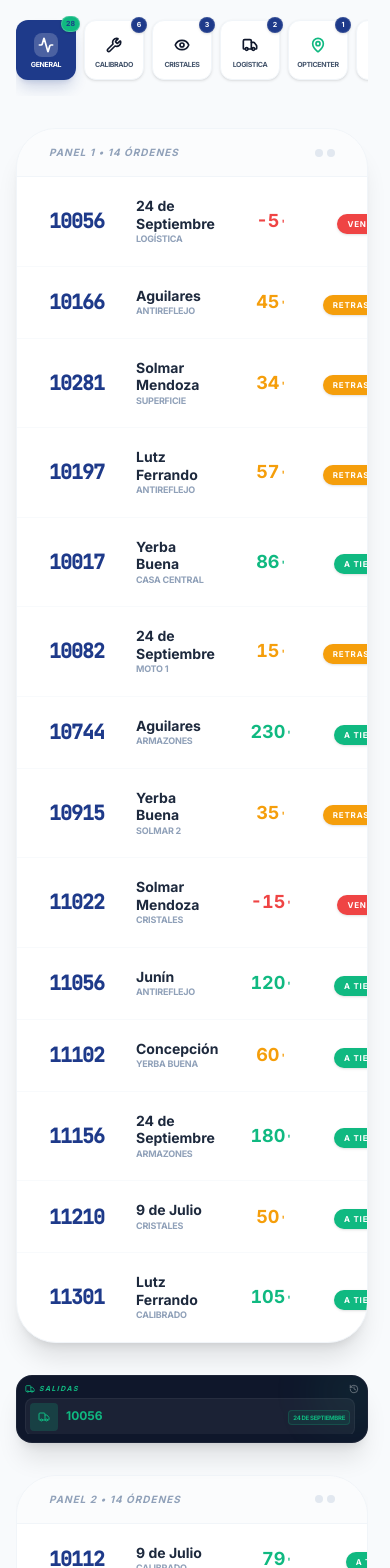
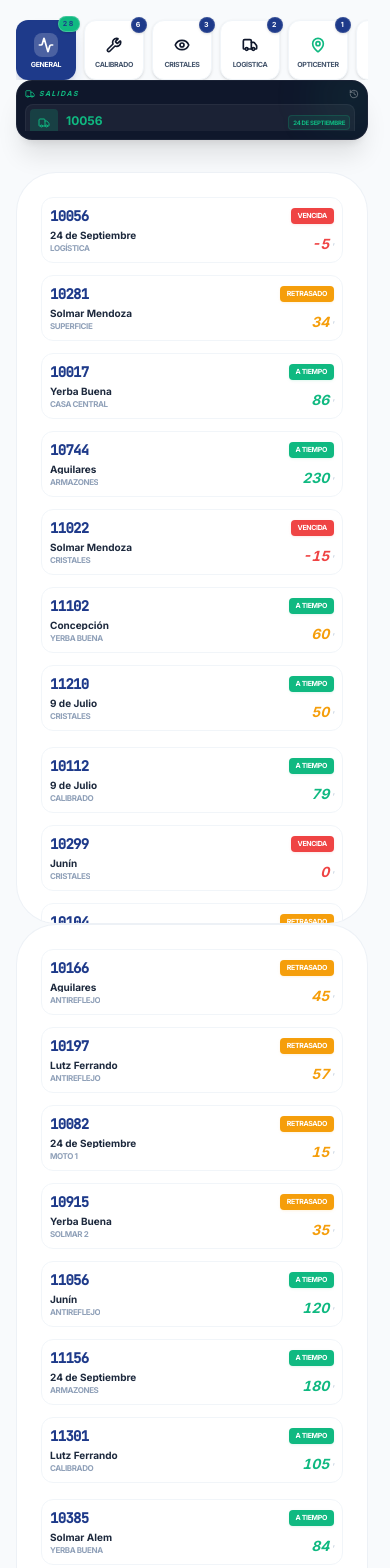
Before and after one commit to Matoma1607/gestion-optica, a React (Vite) app: page / in a window 390 px wide. Shown: the top 1568 px of the page. Built offline with nearby package versions, Linux system fonts and the light colour scheme.

Commit message:
He eliminado los títulos de los paneles y el pie de página (footer),  He quitado las sombras (shadows) de las tarjetas y los paneles principales,  He ajustado la sección de Logística (Salidas), El contenido ahora se distribuye en dos columnas dentro de cada panel

```diff
--- a/src/App.tsx
+++ b/src/App.tsx
@@ -427,7 +427,7 @@ function StageProgressCard({ stage, count, colorClass, icon: Icon, isSelected, o
 }
 
 const LogisticsOutSection: React.FC<{ onOpenHistory: () => void }> = ({ onOpenHistory }) => (
-  <div className="bg-slate-900 text-white p-2 rounded-2xl shadow-xl border border-white/5 relative overflow-hidden h-[68px] flex flex-col shrink-0">
+  <div className="bg-slate-900 text-white p-2 rounded-2xl shadow-xl border border-white/5 relative overflow-hidden h-[60px] flex flex-col shrink-0">
     <div className="absolute top-0 right-0 w-16 h-16 bg-brand-green/10 blur-xl rounded-full -mr-4 -mt-4"></div>
     <div className="relative z-10 flex flex-col h-full justify-between">
       <div className="flex items-center justify-between">
@@ -469,6 +469,50 @@ const LogisticsOutSection: React.FC<{ onOpenHistory: () => void }> = ({ onOpenHi
     </div>
   </div>
 );
+
+const CompactOrderCard: React.FC<{ order: Order }> = ({ order }) => {
+  const getStatusColor = (status: Status) => {
+    switch (status) {
+      case 'Vencida': return 'bg-brand-red text-white border-brand-red/20 shadow-brand-red/10';
+      case 'Retrasado': return 'bg-brand-orange text-white border-brand-orange/20 shadow-brand-orange/10';
+      default: return 'bg-brand-green text-white border-brand-green/20 shadow-brand-green/10';
+    }
+  };
+
+  return (
+    <motion.div
+      initial={{ opacity: 0, y: 5 }}
+      animate={{ opacity: 1, y: 0 }}
+      className="bg-white border border-slate-100 rounded-xl p-2 shadow-none hover:bg-slate-50 transition-all group relative overflow-hidden"
+    >
+      <div className="flex items-center justify-between mb-1">
+        <span className="text-sm font-black text-brand-blue font-mono tracking-tighter">
+          {order.id.replace('#', '')}
+        </span>
+        <span className={`text-[7px] font-black px-1.5 py-0.5 rounded uppercase tracking-tighter shadow-sm border ${getStatusColor(order.status)}`}>
+          {order.status}
+        </span>
+      </div>
+
+      <div className="flex items-end justify-between gap-2">
+        <div className="flex flex-col min-w-0">
+          <span className="text-[10px] font-bold text-slate-800 leading-none truncate mb-0.5">{order.location}</span>
+          <span className="text-[8px] text-slate-400 font-bold uppercase tracking-tighter truncate">{order.stage}</span>
+        </div>
+
+        <div className="flex items-baseline gap-0.5 text-right shrink-0">
+          <span className={`text-sm font-black italic tabular-nums ${
+            order.remainingTime <= 0 ? 'text-brand-red' :
+            order.remainingTime <= 60 ? 'text-brand-orange' : 'text-brand-green'
+          }`}>
+            {order.remainingTime}
+          </span>
+          <span className="text-[8px] font-bold text-slate-300 italic">'</span>
+        </div>
+      </div>
+    </motion.div>
+  );
+};
 
 // --- Main App Component ---
 
@@ -566,16 +610,11 @@ export default function App() {
     <div className="min-h-screen pb-12 flex flex-col bg-slate-50">
 
       <main className="flex-1 w-full px-4 pt-4 pb-12">
-
-        <div className="grid grid-cols-1 xl:grid-cols-2 gap-x-12 gap-y-8 relative max-w-[1900px] mx-auto items-start">
-          {/* Artificial Vertical Divider for visual consistency */}
-          <div className="hidden xl:block absolute left-1/2 top-4 bottom-4 w-px bg-slate-200/50 -translate-x-1/2"></div>
-
-          {/* --- COLUMNA IZQUIERDA --- */}
-          <div className="space-y-8">
-            {/* Stage Icons (no container) */}
+        <div className="max-w-[1900px] mx-auto space-y-8">
+          {/* Top Section: Navigation & Logistics */}
+          <div className="grid grid-cols-1 xl:grid-cols-2 gap-x-12 items-center">
             <section className="overflow-hidden">
-              <div className="flex items-center gap-2 overflow-x-auto pb-4 pt-1 snap-x scrollbar-thin scrollbar-thumb-slate-200">
+              <div className="flex items-center gap-2 overflow-x-auto pt-1 snap-x scrollbar-thin scrollbar-thumb-slate-200 uppercase tracking-widest">
                 {stats.map((stat: { stage: string; count: number; total: number }, idx: number) => (
                   <div key={stat.stage} className="snap-start flex-shrink-0">
                     <SmartTooltip
@@ -610,172 +649,71 @@ export default function App() {
               </div>
             </section>
 
-            {/* Breakdown Summary Section (Panel 1) */}
+            <LogisticsOutSection onOpenHistory={() => setShowHistory(true)} />
+          </div>
+
+          {/* Main Content Sections: Panel 1 & Panel 2 */}
+          <div className="grid grid-cols-1 xl:grid-cols-2 gap-x-12 relative items-start">
+            {/* Artificial Vertical Divider for visual consistency */}
+            <div className="hidden xl:block absolute left-1/2 top-4 bottom-4 w-px bg-slate-200/50 -translate-x-1/2"></div>
+
+            {/* Panel 1 */}
             <section className="space-y-6">
-              <div className="bg-white rounded-[2.5rem] shadow-xl overflow-hidden border border-slate-100 flex flex-col min-h-[500px]">
-                <div className="bg-slate-50/50 px-8 py-4 border-b border-slate-100 flex justify-between items-center">
-                  <span className="text-[10px] font-black text-slate-400 uppercase tracking-widest italic">Panel 1 • {filteredOrders.filter((_, i) => i % 2 === 0).length} Órdenes</span>
-                  <div className="flex gap-1">
-                    <div className="w-2 h-2 rounded-full bg-slate-200"></div>
-                    <div className="w-2 h-2 rounded-full bg-slate-200"></div>
+              <div className="bg-white rounded-[2.5rem] shadow-none overflow-hidden border border-slate-200/60 flex flex-col min-h-[500px]">
+                <div className="flex-1 p-6 overflow-y-auto max-h-[750px] scrollbar-thin scrollbar-thumb-slate-200">
+                  <div className="grid grid-cols-1 sm:grid-cols-2 gap-4">
+                    {/* Sub-Panel 1A */}
+                    <div className="space-y-3">
+                      {filteredOrders.filter((_, i) => i % 4 === 0).map((order) => (
+                        <CompactOrderCard key={order.id} order={order} />
+                      ))}
+                    </div>
+                    {/* Sub-Panel 1B */}
+                    <div className="space-y-3">
+                      {filteredOrders.filter((_, i) => i % 4 === 1).map((order) => (
+                        <CompactOrderCard key={order.id} order={order} />
+                      ))}
+                    </div>
                   </div>
-                </div>
-
-                <div className="flex-1">
-                  <table className="w-full text-left border-collapse">
-                    <thead>
-                      <tr className="hidden md:table-row">
-                        <th className="pl-8 pr-4 py-4 text-[10px] font-black text-slate-300 uppercase tracking-widest italic">ID</th>
-                        <th className="px-4 py-4 text-[10px] font-black text-slate-300 uppercase tracking-widest italic">Ubicación</th>
-                        <th className="px-4 py-4 text-[10px] font-black text-slate-300 uppercase tracking-widest italic text-center">T. Rest</th>
-                        <th className="pl-4 pr-8 py-4 text-[10px] font-black text-slate-300 uppercase tracking-widest italic text-right">Estado</th>
-                      </tr>
-                    </thead>
-                    <tbody className="divide-y divide-slate-50">
-                      <AnimatePresence initial={false}>
-                        {filteredOrders.filter((_, i) => i % 2 === 0).length > 0 ? (
-                          filteredOrders.filter((_, i) => i % 2 === 0).map((order) => (
-                            <motion.tr
-                              key={order.id}
-                              initial={{ opacity: 0, y: 4 }}
-                              animate={{ opacity: 1, y: 0 }}
-                              exit={{ opacity: 0, y: -4 }}
-                              transition={{ duration: 0.15 }}
-                              className="hover:bg-slate-50/80 transition-colors group"
-                            >
-                              <td className="pl-8 pr-4 py-5">
-                                <span className="text-xl font-black text-brand-blue tracking-tighter font-mono">{order.id.replace('#', '')}</span>
-                              </td>
-                              <td className="px-4 py-5 group-hover:translate-x-1 transition-transform">
-                                <div className="flex flex-col">
-                                  <span className="font-bold text-slate-800 text-sm leading-tight">{order.location}</span>
-                                  <span className="text-[9px] text-slate-400 font-bold uppercase tracking-tight truncate max-w-[120px]">{order.stage}</span>
-                                </div>
-                              </td>
-                              <td className="px-4 py-5 text-center">
-                                <span className={`text-lg font-black tabular-nums ${
-                                  order.remainingTime <= 0 ? 'text-brand-red animate-pulse' :
-                                  order.remainingTime <= 60 ? 'text-brand-orange' : 'text-brand-green'
-                                }`}>
-                                  {order.remainingTime}<span className="text-[10px] ml-0.5">'</span>
-                                </span>
-                              </td>
-                              <td className="pl-4 pr-8 py-5 text-right">
-                                <span className={`text-[8px] font-black px-2.5 py-1 rounded-full uppercase tracking-widest shadow-sm inline-block whitespace-nowrap ${getStatusColor(order.status)}`}>
-                                  {order.status}
-                                </span>
-                              </td>
-                            </motion.tr>
-                          ))
-                        ) : (
-                          <motion.tr
-                            key={`empty-0-${filter}`}
-                            initial={{ opacity: 0 }}
-                            animate={{ opacity: 1 }}
-                            exit={{ opacity: 0 }}
-                          >
-                            <td colSpan={4} className="py-24 text-center">
-                              <div className="flex flex-col items-center gap-3 opacity-20">
-                                <Box size={40} className="text-slate-400" />
-                                <p className="text-[10px] font-black uppercase tracking-widest text-slate-400 italic font-bold">Panel vacío</p>
-                              </div>
-                            </td>
-                          </motion.tr>
-                        )}
-                      </AnimatePresence>
-                    </tbody>
-                  </table>
+                  {filteredOrders.filter((_, i) => i % 4 === 0 || i % 4 === 1).length === 0 && (
+                    <div className="py-20 flex flex-col items-center justify-center opacity-20">
+                      <Box size={40} className="text-slate-400" />
+                      <p className="text-[10px] font-black uppercase tracking-widest text-slate-400 italic">Sin datos</p>
+                    </div>
+                  )}
                 </div>
               </div>
             </section>
-          </div>
 
-          {/* --- COLUMNA DERECHA --- */}
-          <div className="space-y-8">
-            {/* Panel de Logística (Salidas Recientes) */}
-            <LogisticsOutSection onOpenHistory={() => setShowHistory(true)} />
-
-            {/* Panel 2 (Filtros y Tabla) */}
+            {/* Panel 2 */}
             <section className="space-y-6 flex flex-col h-full overflow-hidden">
-              <div className="bg-white rounded-[2.5rem] shadow-xl overflow-hidden border border-slate-100 flex flex-col min-h-[500px]">
-                <div className="bg-slate-50/50 px-8 py-4 border-b border-slate-100 flex justify-between items-center">
-                  <span className="text-[10px] font-black text-slate-400 uppercase tracking-widest italic">Panel 2 • {filteredOrders.filter((_, i) => i % 2 !== 0).length} Órdenes</span>
-                  <div className="flex gap-1">
-                    <div className="w-2 h-2 rounded-full bg-slate-200"></div>
-                    <div className="w-2 h-2 rounded-full bg-slate-200"></div>
+              <div className="bg-white rounded-[2.5rem] shadow-none overflow-hidden border border-slate-200/60 flex flex-col min-h-[500px]">
+                <div className="flex-1 p-6 overflow-y-auto max-h-[750px] scrollbar-thin scrollbar-thumb-slate-200">
+                  <div className="grid grid-cols-1 sm:grid-cols-2 gap-4">
+                    {/* Sub-Panel 2A */}
+                    <div className="space-y-3">
+                      {filteredOrders.filter((_, i) => i % 4 === 2).map((order) => (
+                        <CompactOrderCard key={order.id} order={order} />
+                      ))}
+                    </div>
+                    {/* Sub-Panel 2B */}
+                    <div className="space-y-3">
+                      {filteredOrders.filter((_, i) => i % 4 === 3).map((order) => (
+                        <CompactOrderCard key={order.id} order={order} />
+                      ))}
+                    </div>
                   </div>
-                </div>
-
-                <div className="flex-1">
-                  <table className="w-full text-left border-collapse">
-                    <thead>
-                      <tr className="hidden md:table-row">
-                        <th className="pl-8 pr-4 py-4 text-[10px] font-black text-slate-300 uppercase tracking-widest italic">ID</th>
-                        <th className="px-4 py-4 text-[10px] font-black text-slate-300 uppercase tracking-widest italic">Ubicación</th>
-                        <th className="px-4 py-4 text-[10px] font-black text-slate-300 uppercase tracking-widest italic text-center">T. Rest</th>
-                        <th className="pl-4 pr-8 py-4 text-[10px] font-black text-slate-300 uppercase tracking-widest italic text-right">Estado</th>
-                      </tr>
-                    </thead>
-                    <tbody className="divide-y divide-slate-50">
-                      <AnimatePresence initial={false}>
-                        {filteredOrders.filter((_, i) => i % 2 !== 0).length > 0 ? (
-                          filteredOrders.filter((_, i) => i % 2 !== 0).map((order) => (
-                            <motion.tr
-                              key={order.id}
-                              initial={{ opacity: 0, y: 4 }}
-                              animate={{ opacity: 1, y: 0 }}
-                              exit={{ opacity: 0, y: -4 }}
-                              transition={{ duration: 0.15 }}
-                              className="hover:bg-slate-50/80 transition-colors group"
-                            >
-                              <td className="pl-8 pr-4 py-5">
-                                <span className="text-xl font-black text-brand-blue tracking-tighter font-mono">{order.id.replace('#', '')}</span>
-                              </td>
-                              <td className="px-4 py-5 group-hover:translate-x-1 transition-transform">
-                                <div className="flex flex-col">
-                                  <span className="font-bold text-slate-800 text-sm leading-tight">{order.location}</span>
-                                  <span className="text-[9px] text-slate-400 font-bold uppercase tracking-tight truncate max-w-[120px]">{order.stage}</span>
-                                </div>
-                              </td>
-                              <td className="px-4 py-5 text-center">
-                                <span className={`text-lg font-black tabular-nums ${
-                                  order.remainingTime <= 0 ? 'text-brand-red animate-pulse' :
-                                  order.remainingTime <= 60 ? 'text-brand-orange' : 'text-brand-green'
-                                }`}>
-                                  {order.remainingTime}<span className="text-[10px] ml-0.5">'</span>
-                                </span>
-                              </td>
-                              <td className="pl-4 pr-8 py-5 text-right">
-                                <span className={`text-[8px] font-black px-2.5 py-1 rounded-full uppercase tracking-widest shadow-sm inline-block whitespace-nowrap ${getStatusColor(order.status)}`}>
-                                  {order.status}
-                                </span>
-                              </td>
-                            </motion.tr>
-                          ))
-                        ) : (
-                          <motion.tr
-                            key={`empty-1-${filter}`}
-                            initial={{ opacity: 0 }}
-                            animate={{ opacity: 1 }}
-                            exit={{ opacity: 0 }}
-                          >
-                            <td colSpan={4} className="py-24 text-center">
-                              <div className="flex flex-col items-center gap-3 opacity-20">
-                                <Box size={40} className="text-slate-400" />
-                                <p className="text-[10px] font-black uppercase tracking-widest text-slate-400 italic font-bold">Panel vacío</p>
-                              </div>
-                            </td>
-                          </motion.tr>
-                        )}
-                      </AnimatePresence>
-                    </tbody>
-                  </table>
+                  {filteredOrders.filter((_, i) => i % 4 === 2 || i % 4 === 3).length === 0 && (
+                    <div className="py-20 flex flex-col items-center justify-center opacity-20">
+                      <Box size={40} className="text-slate-400" />
+                      <p className="text-[10px] font-black uppercase tracking-widest text-slate-400 italic">Sin datos</p>
+                    </div>
+                  )}
                 </div>
               </div>
             </section>
           </div>
         </div>
-
       </main>
 
 
@@ -859,9 +797,6 @@ export default function App() {
 
       {/* Breakdown Summary Section (Persistent Table Below) */}
 
-      <footer className="mt-auto py-10 text-center text-slate-400 text-xs font-medium">
-        <p>© 2026 Sistema de Gestión de Laboratorio Óptico v1.0.0-Beta</p>
-      </footer>
     </div>
   );
 }
```
